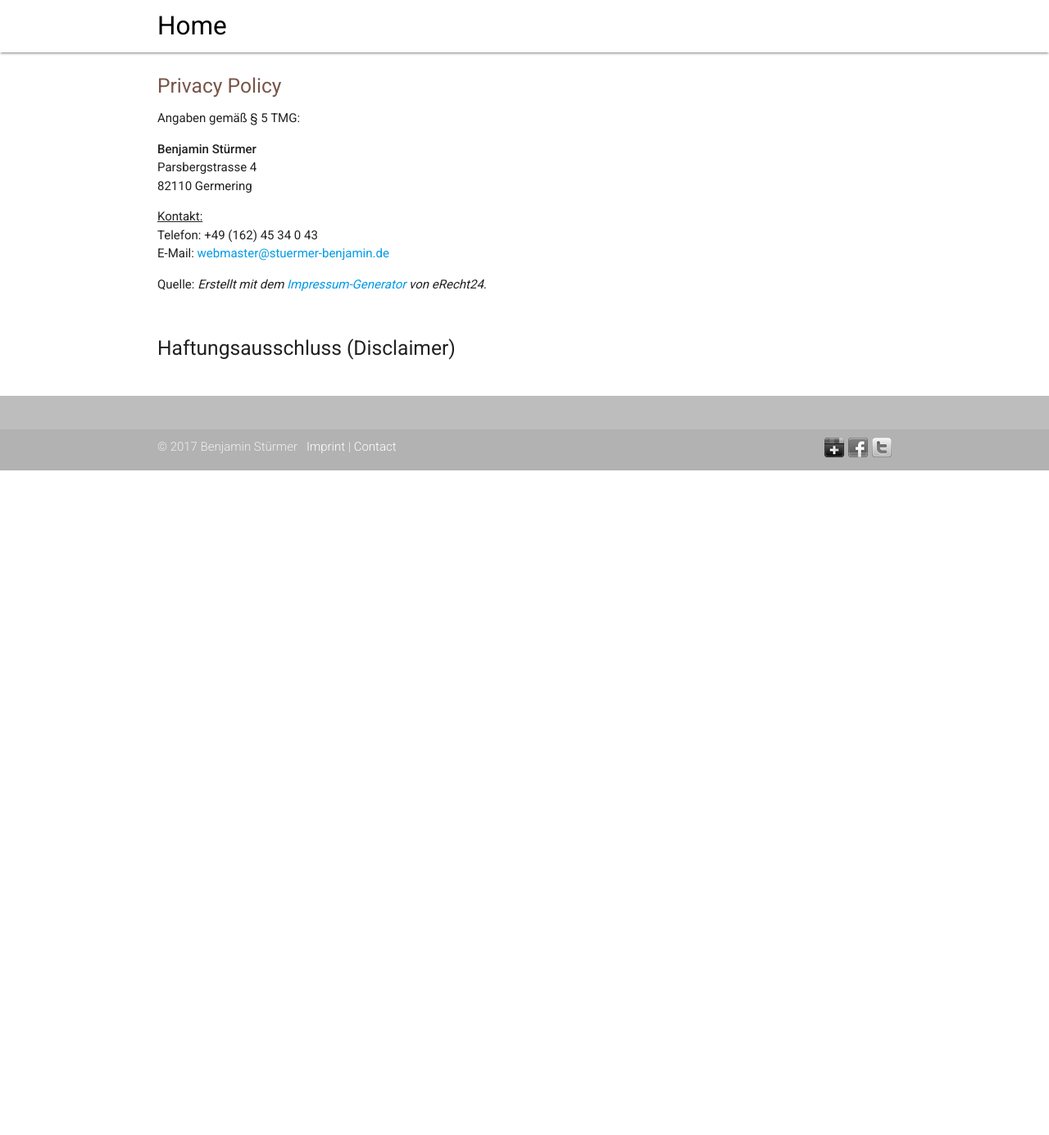
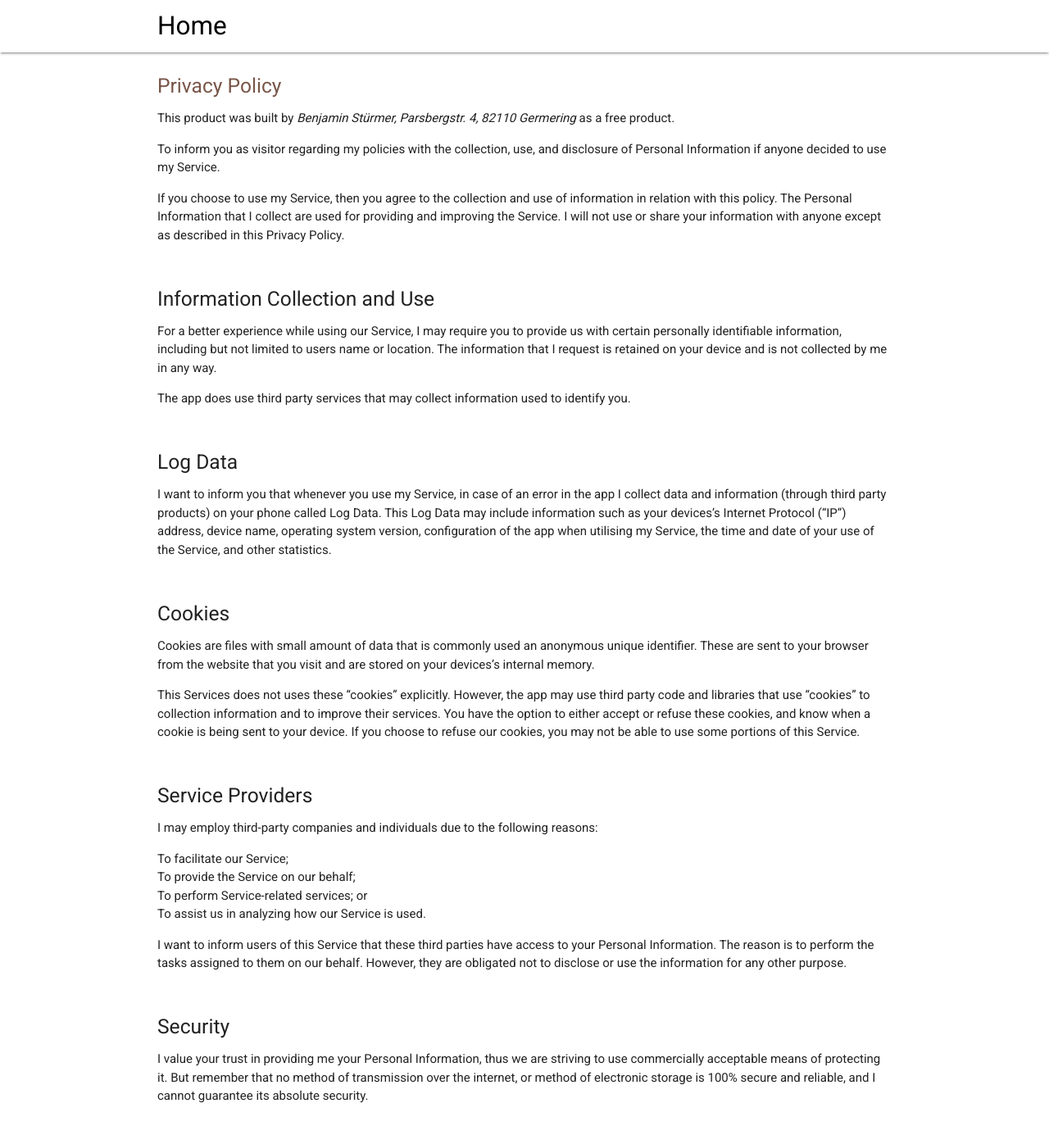
Before and after one commit to thebino/stuermer-benjamin.de, a Jekyll site: the page built from privacy.html, in a window 1280 px wide and 1400 px high. Shown: the top 1385 px of the window at 82% size. Built offline with Jekyll 4.4.1, drawn with Linux system fonts in a browser that asks for light colours; nearby versions of some CDN libraries; Markdown is read by kramdown in place of the engine named in the settings; some of the changed text lies outside the part shown.

Commit message:
update privacy policy to comply with GDPR

```diff
--- a/_layouts/default.html
+++ b/_layouts/default.html
@@ -30,7 +30,7 @@
   </div>
   <div class="footer-copyright">
     <div class="container">
-    © 2017 Benjamin Stürmer &nbsp; <a class="white-text" href="/imprint">Imprint</a> | <a class="white-text" href="/contact">Contact</a>
+    © 2017 Benjamin Stürmer &nbsp; <a class="white-text" href="/imprint">Imprint</a> | <a class="white-text" href="/privacy">Privacy</a> | <a class="white-text" href="/contact">Contact</a>
 
     <a class="right" href="https://twitter.com/#!/BenjaminStrmer"><img src="/images/social_twitter.png"></a>
     <a class="right" href="http://facebook.com/benjamin.stuermer"><img src="/images/social_facebook.png"></a>
--- a/privacy.html
+++ b/privacy.html
@@ -10,25 +10,64 @@ published: true
     <div class="row">
       <div class="col s12">
         <div class="icon-block">
-          <h5 class="brown-text">Privacy Policy</h5>
+	        <h5 class="brown-text">Privacy Policy</h5>
 
-<p>Angaben gemäß § 5 TMG:</p>
-<p><strong>Benjamin Stürmer</strong><br>
-Parsbergstrasse 4<br>
-82110 Germering</p>
-<p><u>Kontakt:</u><br>
-Telefon: +49 (162) 45 34 0 43<br>
-E-Mail: <a href="mailto:webmaster@stuermer-benjamin.de">webmaster@stuermer-benjamin.de</a></p>
-<p>Quelle: <em>Erstellt mit dem <a href="http://www.e-recht24.de/impressum-generator.html" rel="nofollow" target="_blank">Impressum-Generator</a> von eRecht24.</em></p>
-<p>&nbsp;</p>
-<div>
-<h5>Haftungsausschluss (Disclaimer)</h5>
+			<p>This product was built by <em>Benjamin St&uuml;rmer, Parsbergstr. 4, 82110 Germering</em> as a free product.</p>
 
-</div>
-</div></div></div>  </div>
-      </div>
+			<p>To inform you as visitor regarding my policies with the collection, use, and disclosure of Personal Information if anyone decided to use my Service.</p>
 
-    </div>
+			<p>If you choose to use my Service, then you agree to the collection and use of information in relation with this policy. The Personal Information that I collect are used for providing and improving the Service. I will not use or share your information with anyone except as described in this Privacy Policy.</p>
 
+			<p>&nbsp;</p>
+			<h5>Information Collection and Use</h5>
+			<p>For a better experience while using our Service, I may require you to provide us with certain personally identifiable information, including but not limited to users name or location. The information that I request is retained on your device and is not collected by me in any way.</p>
+
+			<p>The app does use third party services that may collect information used to identify you.
+
+			<p>&nbsp;</p>
+			<h5>Log Data</h5>
+			<p>I want to inform you that whenever you use my Service, in case of an error in the app I collect data and information (through third party products) on your phone called Log Data. This Log Data may include information such as your devices’s Internet Protocol (“IP”) address, device name, operating system version, configuration of the app when utilising my Service, the time and date of your use of the Service, and other statistics.</p>
+
+			<p>&nbsp;</p>
+			<h5>Cookies</h5>
+			<p>Cookies are files with small amount of data that is commonly used an anonymous unique identifier. These are sent to your browser from the website that you visit and are stored on your devices’s internal memory.</p>
+
+			<!-- Check if this is true for your app, if unsure, just assume that you do use cookies and modify this next line -->
+			<p>This Services does not uses these “cookies” explicitly. However, the app may use third party code and libraries that use “cookies” to collection information and to improve their services. You have the option to either accept or refuse these cookies, and know when a cookie is being sent to your device. If you choose to refuse our cookies, you may not be able to use some portions of this Service.</p>
+
+			<p>&nbsp;</p>
+			<h5>Service Providers</h5>
+			<!-- This part need seem like it's not needed, but if you use any Google services, or any other third party libraries, chances are, you need this. -->
+			<p>I may employ third-party companies and individuals due to the following reasons:</p>
+			<ul>
+			    <li>To facilitate our Service;</li>
+			    <li>To provide the Service on our behalf;</li>
+			    <li>To perform Service-related services; or</li>
+			    <li>To assist us in analyzing how our Service is used.</li>
+			</ul>
+			<p>I want to inform users of this Service that these third parties have access to your Personal Information. The reason is to perform the tasks assigned to them on our behalf. However, they are obligated not to disclose or use the information for any other purpose.</p>
+
+			<p>&nbsp;</p>
+			<h5>Security</h5>
+			<p>I value your trust in providing me your Personal Information, thus we are striving to use commercially acceptable means of protecting it. But remember that no method of transmission over the internet, or method of electronic storage is 100% secure and reliable, and I cannot guarantee its absolute security.</p>
+
+			<p>&nbsp;</p>
+			<h5>Links to Other Sites</h5>
+			<p>This Service may contain links to other sites. If you click on a third-party link, you will be directed to that site. Note that these external sites are not operated by me. Therefore, I strongly advise you to review the Privacy Policy of these websites. I have no control over, and assume no responsibility for the content, privacy policies, or practices of any third-party sites or services.</p>
+
+			<p>&nbsp;</p>
+			<h5>Children’s Privacy</h5>
+			<p>This Services do not address anyone under the age of 13. I do not knowingly collect personal identifiable information from children under 13. In the case I discover that a child under 13 has provided me with personal information, I immediately delete this from our servers. If you are a parent or guardian and you are aware that your child has provided us with personal information, please contact me so that I will be able to do necessary actions.</p>
+
+			<p>&nbsp;</p>
+			<h5>Changes to This Privacy Policy</h5>
+			<p>I may update our Privacy Policy from time to time. Thus, you are advised to review this page periodically for any changes. I will notify you of any changes by posting the new Privacy Policy on this page. These changes are effective immediately, after they are posted on this page.</p>
+
+			<p>&nbsp;</p>
+			<h5>Contact Us</h5>
+			<p>If you have any questions or suggestions about my Privacy Policy, do not hesitate to contact me.</p>
+		</div>
+	  </div>
+	</div>
   </div>
 </div>
```
